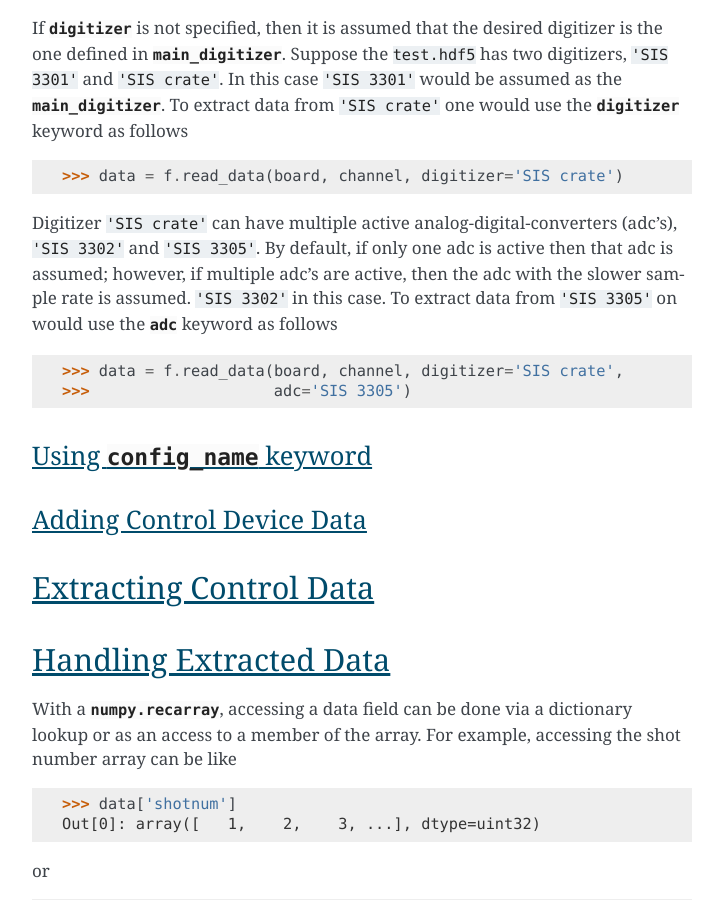
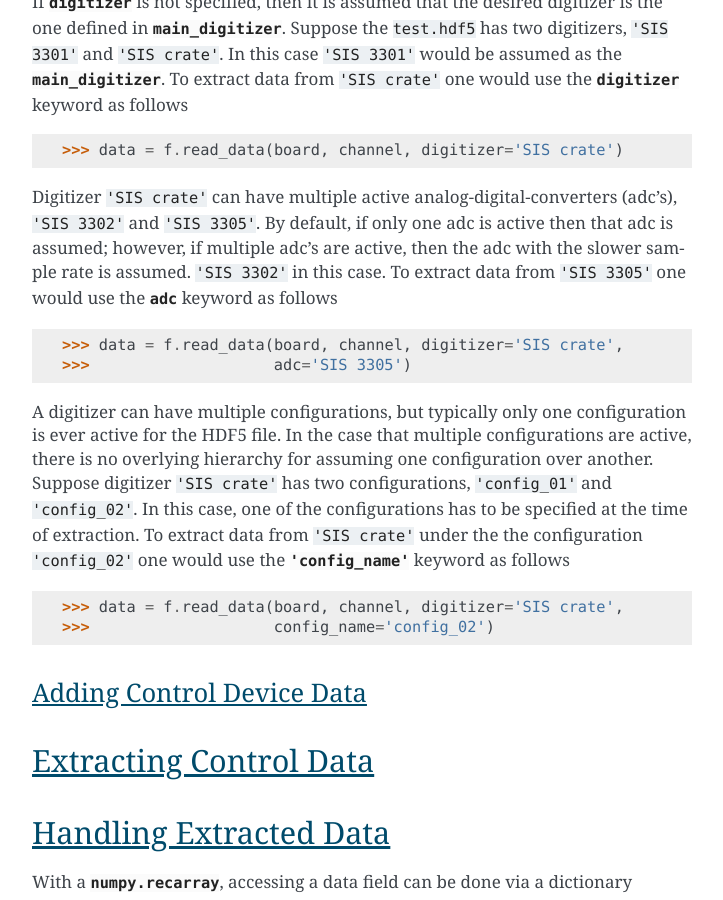
Before and after one commit to BaPSF/bapsflib, a Sphinx documentation site: the page built from docs/howtos/main.rst, in a window 1280 px wide and 900 px high, scrolled down 4178 px. Shown: the whole window, without its empty margins (388-1111 px from the left). Built offline with Sphinx 7.4.7, drawn with Linux system fonts in a browser that asks for light colours; some of the changed text lies outside the part shown.

```diff
--- a/docs/howtos/readdata.rst
+++ b/docs/howtos/readdata.rst
@@ -183,19 +183,24 @@
 :code:`'SIS 3305'`.  By default, if only one adc is active then that adc
 is assumed; however, if multiple adc's are active, then the adc with the
 slower sample rate is assumed. :code:`'SIS 3302'` in this case.  To
-extract data from :code:`'SIS 3305'` on would use the :data:`adc`
+extract data from :code:`'SIS 3305'` one would use the :data:`adc`
 keyword as follows
 
     >>> data = f.read_data(board, channel, digitizer='SIS crate',
     >>>                    adc='SIS 3305')
 
+A digitizer can have multiple configurations, but typically only one
+configuration is ever active for the HDF5 file.  In the case that
+multiple configurations are active, there is no overlying hierarchy for
+assuming one configuration over another.  Suppose digitizer
+:code:`'SIS crate'` has two configurations, :code:`'config_01'` and
+:code:`'config_02'`.  In this case, one of the configurations has to be
+specified at the time of extraction.  To extract data from
+:code:`'SIS crate'` under the the configuration :code:`'config_02'` one
+would use the :data:`'config_name'` keyword as follows
 
-
-.. _read_w_config_name:
-
-Using :data:`config_name` keyword
-^^^^^^^^^^^^^^^^^^^^^^^^^^^^^^^^^
-
+    >>> data = f.read_data(board, channel, digitizer='SIS crate',
+    >>>                    config_name='config_02')
 
 .. _adding_controls:
 
```
Also changed, not shown: 1 other file.
